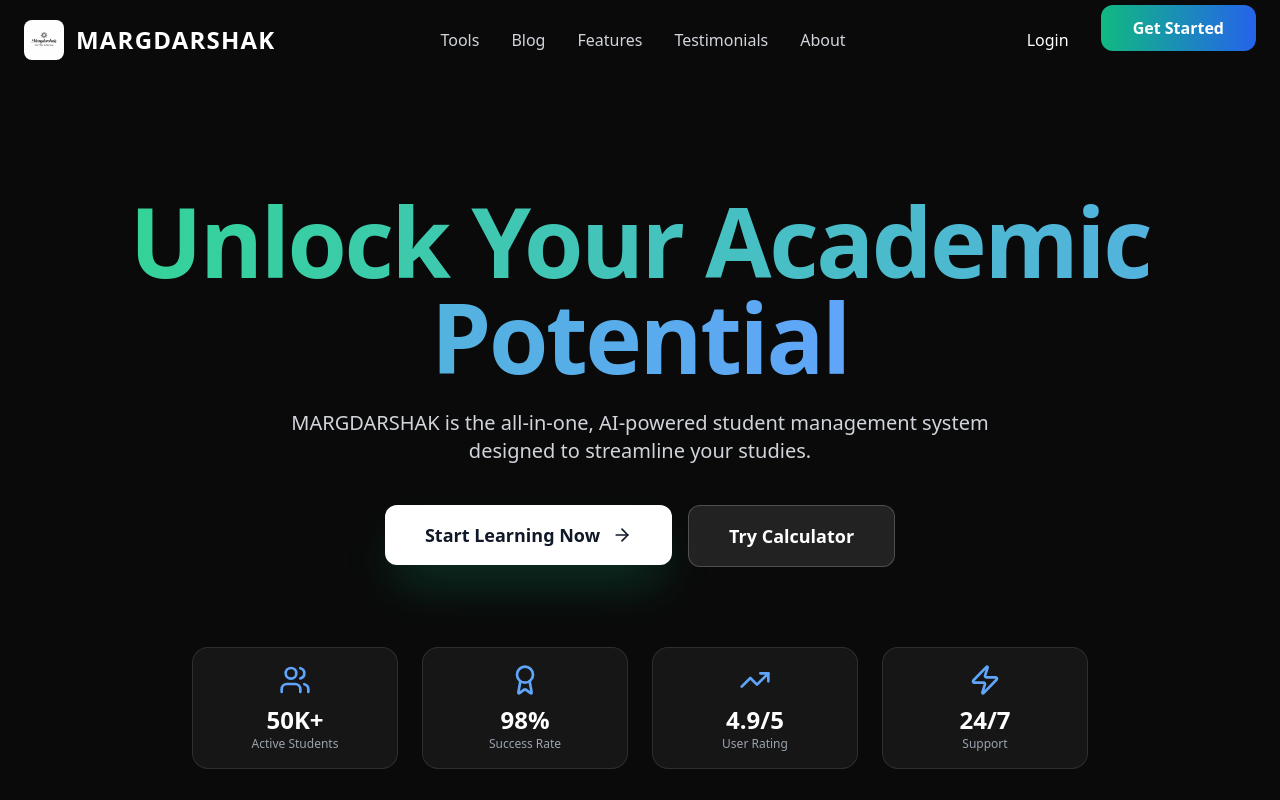
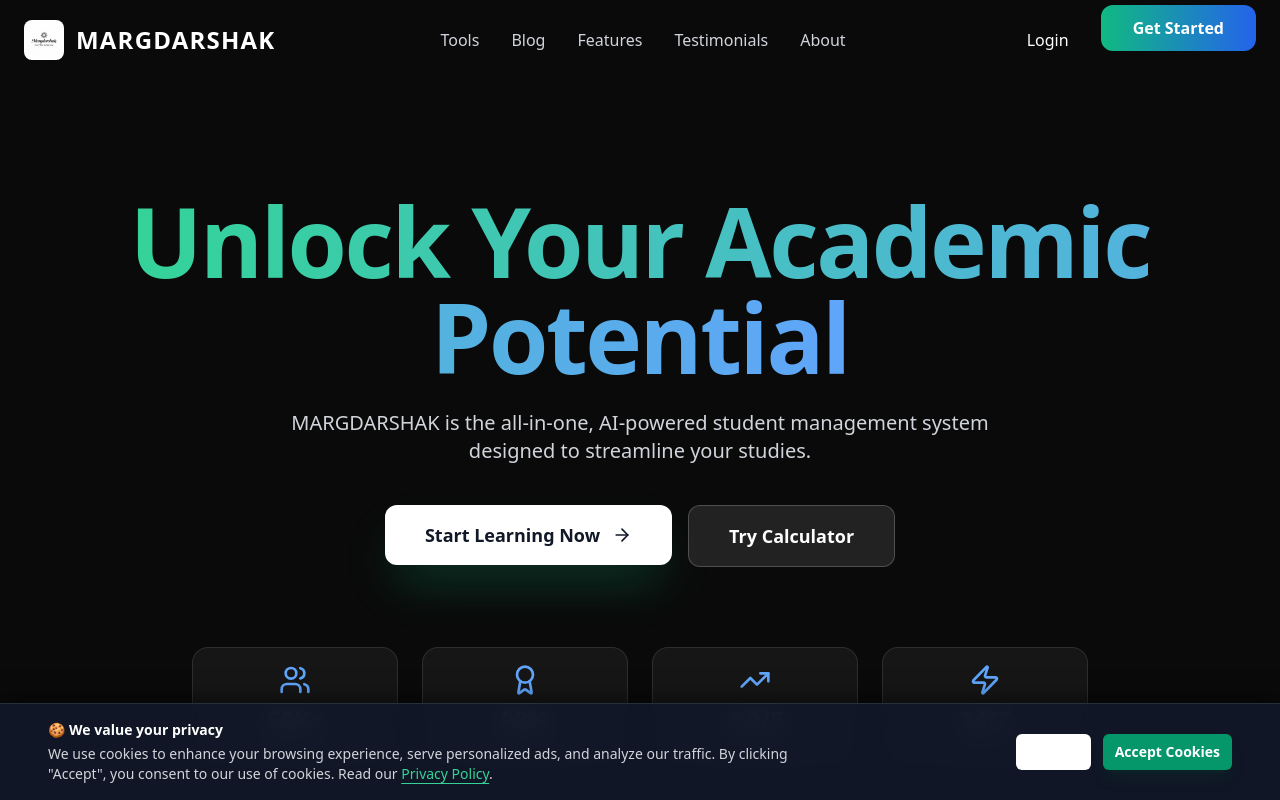
Before and after one commit to Abhinav06122009/MARGDARSHAKI, a React (Vite) app: page / in a window 1280 px wide. Shown: the top 800 px of the page. Built offline with nearby package versions, Linux system fonts and the light colour scheme.

Commit message:
Update App.tsx

```diff
--- a/src/App.tsx
+++ b/src/App.tsx
@@ -36,7 +36,10 @@ import PrivacyPolicy from "./pages/PrivacyPolicy";
 import TermsAndConditions from "./pages/TermsAndConditions";
 import Settings from "@/components/settings/Settings";
 import { Button } from '@/components/ui/button';
-import AdSenseScript from "@/components/AdSenseScript"; // IMPORANT: New Import
+
+// --- NEW IMPORTS FOR ADSENSE COMPLIANCE ---
+import AdSenseScript from "@/components/AdSenseScript";
+import CookieConsent from "@/components/CookieConsent";
 
 // SEO Component for dynamic head tags
 const PageHelmet = ({ title, description }: { title: string, description: string }) => (
@@ -230,6 +233,7 @@ const AppContent = () => {
     navigate('/dashboard');
   };
   return (
+    <>
       <AnimatedRoute>
         <Routes>
           <Route
@@ -478,6 +482,10 @@ const AppContent = () => {
           } />
         </Routes>
       </AnimatedRoute>
+
+      {/* Cookie Consent Banner placed outside AnimatedRoute to prevent re-rendering on page changes */}
+      <CookieConsent />
+    </>
   );
 };
 
```
Lines whose indentation alone changed are shown as unchanged.
